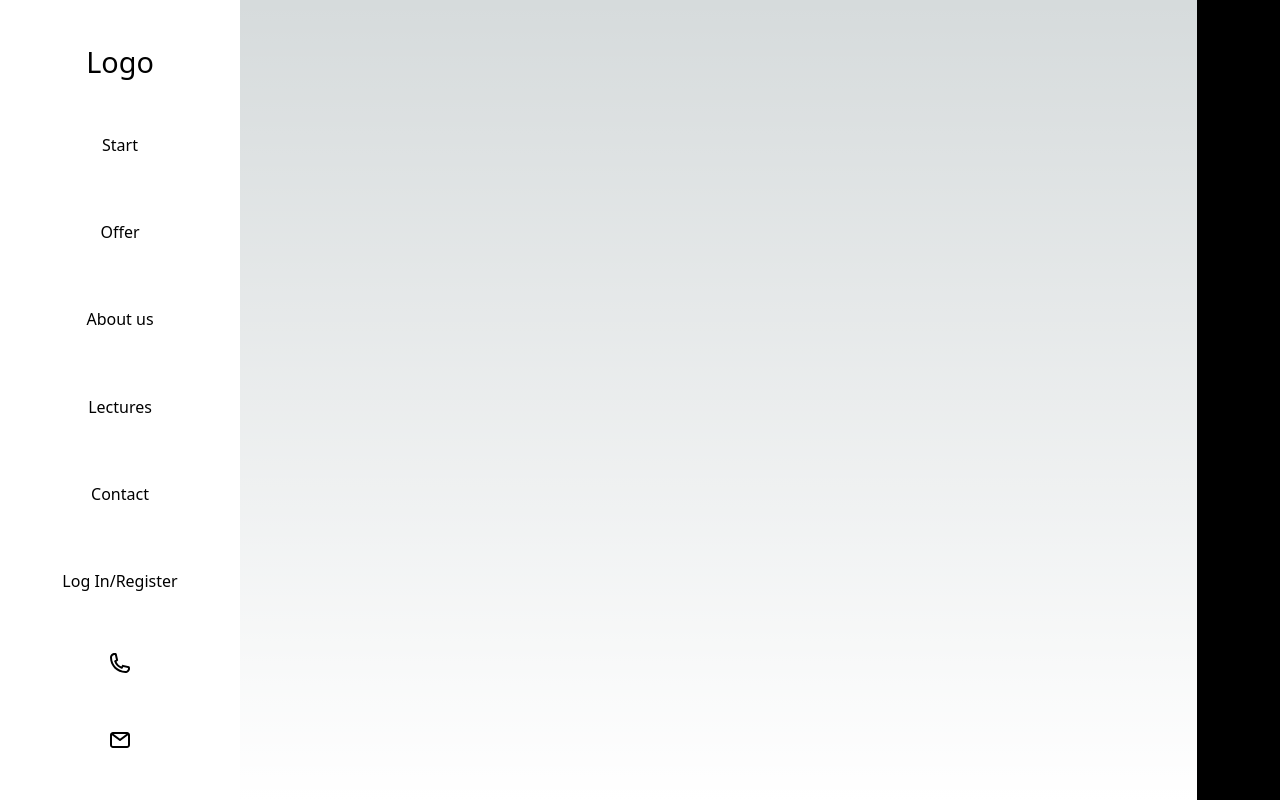
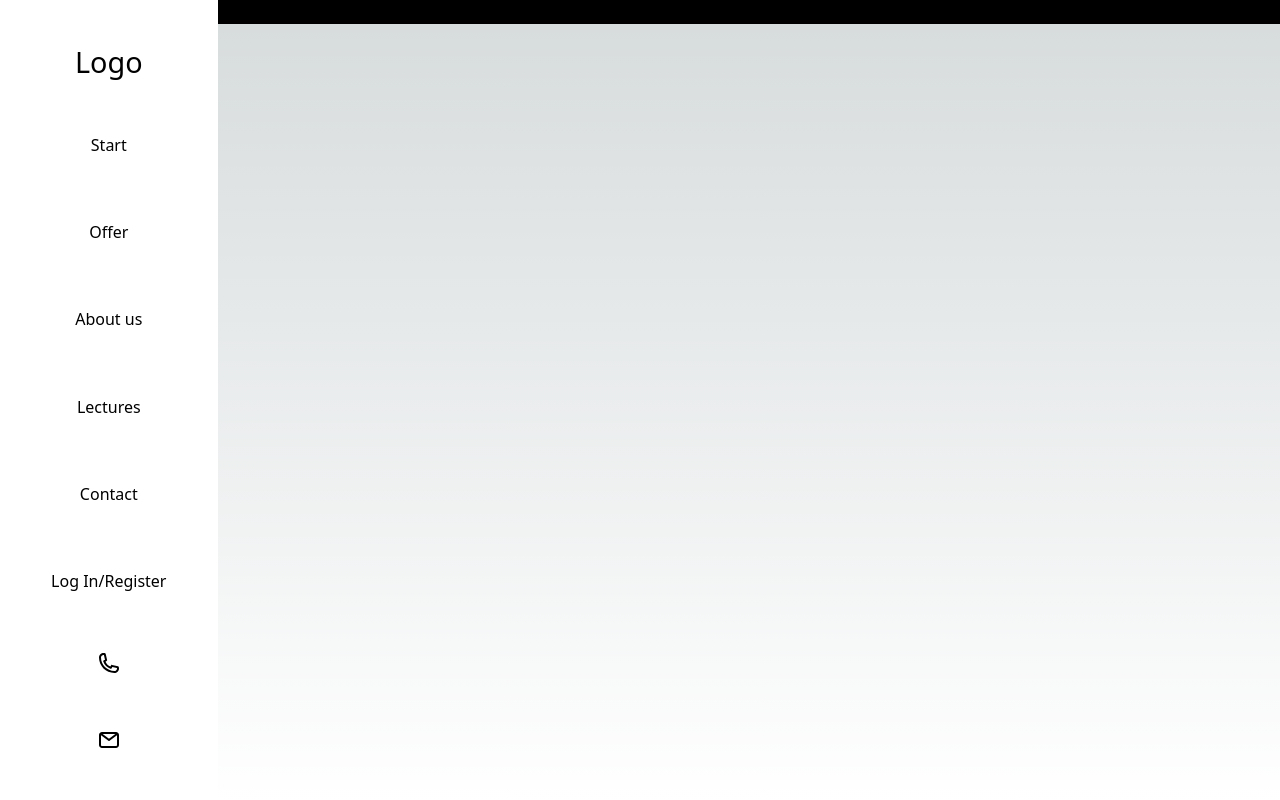
Before and after one commit to psychologianauki/OurSite, a Next.js app: page /Home in a window 1280 px wide. Built offline with nearby package versions, Linux system fonts and the light colour scheme.

Commit message:
work in progress

```diff
--- a/src/Components/Layout/Layout.module.css
+++ b/src/Components/Layout/Layout.module.css
@@ -1,9 +1,23 @@
 .main {
   display: flex;
+  width: 100%;
+  height: 100%;
+}
+.firstComponent {
+  width: 17%;
+}
+.secondComponent {
+  width: 83%;
 }
 
-@media screen and (max-width: 768px) {
+@media screen and (max-width: 1000px) {
   .main {
     display: block;
   }
+  .firstComponent {
+    width: 100%;
+  }
+  .secondComponent {
+    width: 100%;
+  }
 }
--- a/src/Components/Layout/Layout.tsx
+++ b/src/Components/Layout/Layout.tsx
@@ -4,9 +4,10 @@ import styles from "./Layout.module.css"
 export default function Layout({ children }: { children: React.ReactNode }) {
   return (
     <div className={styles.main}>
-      <Navbar />
-
-      {children}
+      <div className={styles.firstComponent}>
+        <Navbar />
+      </div>
+      <div className={styles.secondComponent}>{children}</div>
     </div>
   )
 }
--- a/src/Components/Navbar/Navbar.module.css
+++ b/src/Components/Navbar/Navbar.module.css
@@ -8,7 +8,7 @@
 .webNav {
   background-color: white;
   height: 100vh;
-  width: 30vh;
+  width: 100%;
   display: flex;
   flex-direction: column;
   justify-content: center;
@@ -77,7 +77,7 @@
   transition: transform 0.5s ease-out;
   transform: translateY(100%);
 }
-@media screen and (max-width: 768px) {
+@media screen and (max-width: 1000px) {
   .webNav {
     display: none;
   }
--- a/src/Components/Navbar/Navbar.tsx
+++ b/src/Components/Navbar/Navbar.tsx
@@ -16,6 +16,10 @@ export default function Navbar() {
     <div className={styles.container}>
       <div className={styles.webNav}>
         <div className={styles.insideWeb}>
+          <Link
+            href={routes.DEFAULT}
+            style={{ width: "100%", textAlign: "center" }}
+          >
             <div
               style={{ color: "black", fontSize: "1.8rem" }}
               className={styles.logo}
@@ -23,10 +27,14 @@ export default function Navbar() {
                 setSection(0)
               }}
             >
-            <Link href={routes.DEFAULT}>Logo</Link>
+              Logo
             </div>
+          </Link>
+          <Link href={routes.START} style={{ width: "100%" }}>
             <div
-            className={`${styles.sectionElem} ${section === 1 ? "active" : ""}`}
+              className={`${styles.sectionElem} ${
+                section === 1 ? "active" : ""
+              }`}
               onClick={() => {
                 setSection(1)
               }}
@@ -34,10 +42,13 @@ export default function Navbar() {
                 backgroundColor: section === 1 ? "black" : "white",
                 color: section === 1 ? "white" : "black",
                 cursor: "pointer",
+                width: "100%",
               }}
             >
-            <Link href={routes.START}>Start</Link>
+              Start
             </div>
+          </Link>
+          <Link href={routes.OFFER} style={{ width: "100%" }}>
             <div
               className={styles.sectionElem}
               onClick={() => {
@@ -49,8 +60,10 @@ export default function Navbar() {
                 cursor: "pointer",
               }}
             >
-            <Link href={routes.OFFER}>Offer</Link>
+              Offer
             </div>
+          </Link>
+          <Link href={routes.ABOUTUS} style={{ width: "100%" }}>
             <div
               className={styles.sectionElem}
               onClick={() => {
@@ -62,8 +75,10 @@ export default function Navbar() {
                 cursor: "pointer",
               }}
             >
-            <Link href={routes.ABOUTUS}>About us</Link>
+              About us
             </div>
+          </Link>
+          <Link href={routes.LECTURES} style={{ width: "100%" }}>
             <div
               className={styles.sectionElem}
               onClick={() => {
@@ -75,8 +90,10 @@ export default function Navbar() {
                 cursor: "pointer",
               }}
             >
-            <Link href={routes.LECTURES}>Lectures</Link>
+              Lectures
             </div>
+          </Link>
+          <Link href={routes.CONTACTUS} style={{ width: "100%" }}>
             <div
               className={styles.sectionElem}
               onClick={() => {
@@ -88,8 +105,9 @@ export default function Navbar() {
                 cursor: "pointer",
               }}
             >
-            <Link href={routes.CONTACTUS}>Contact</Link>
+              Contact
             </div>
+          </Link>
 
           <div
             className={styles.sectionElem}
--- a/src/pages/Home.tsx
+++ b/src/pages/Home.tsx
@@ -1,10 +1,5 @@
 import React from "react"
 function Home() {
-  return <>some stuffs</>
+  return <div className="">Home Page</div>
 }
-
-Home.getInitialProps = async () => {
-  return {}
-}
-
 export default Home
```
Lines whose indentation alone changed are shown as unchanged.
